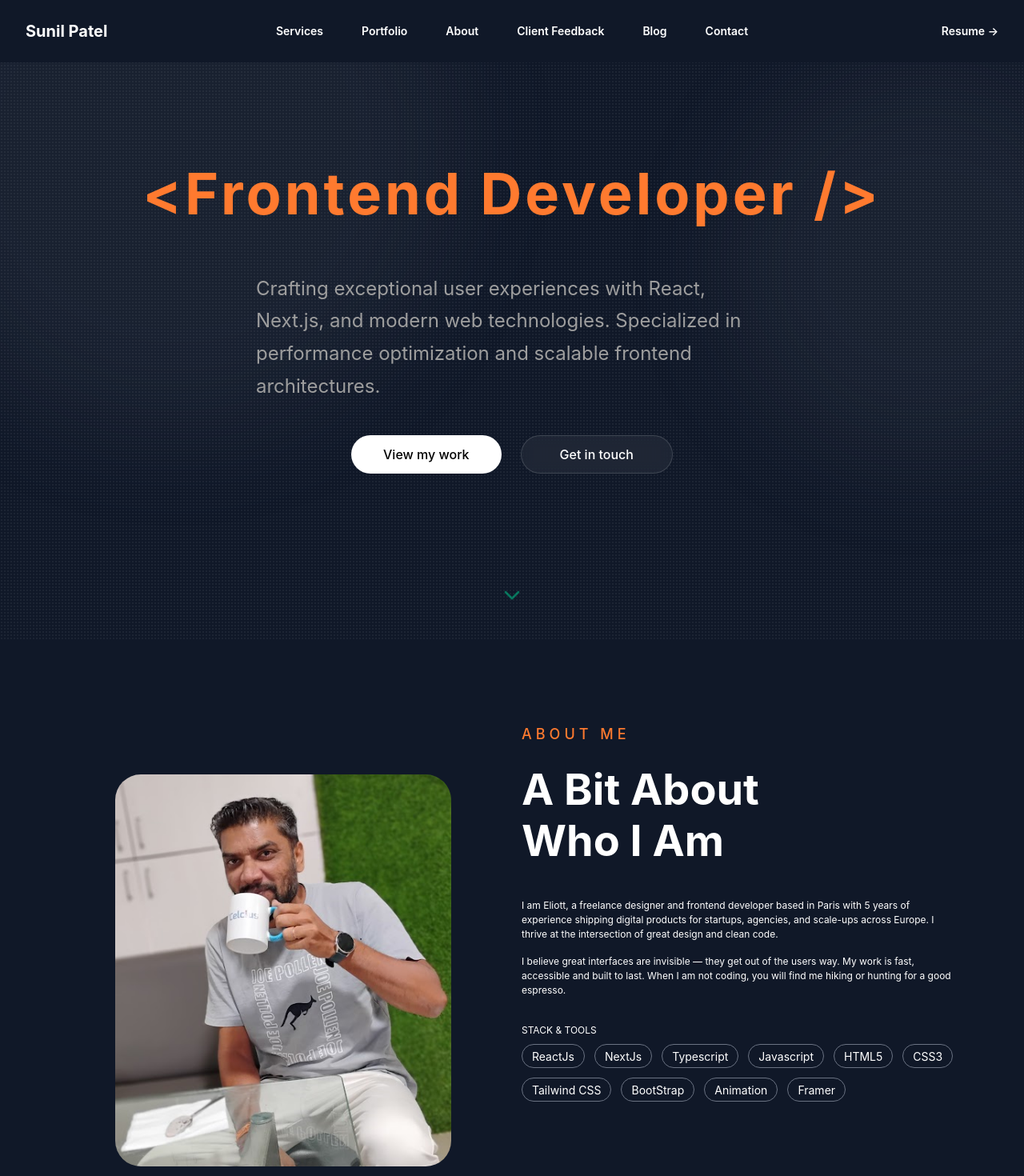
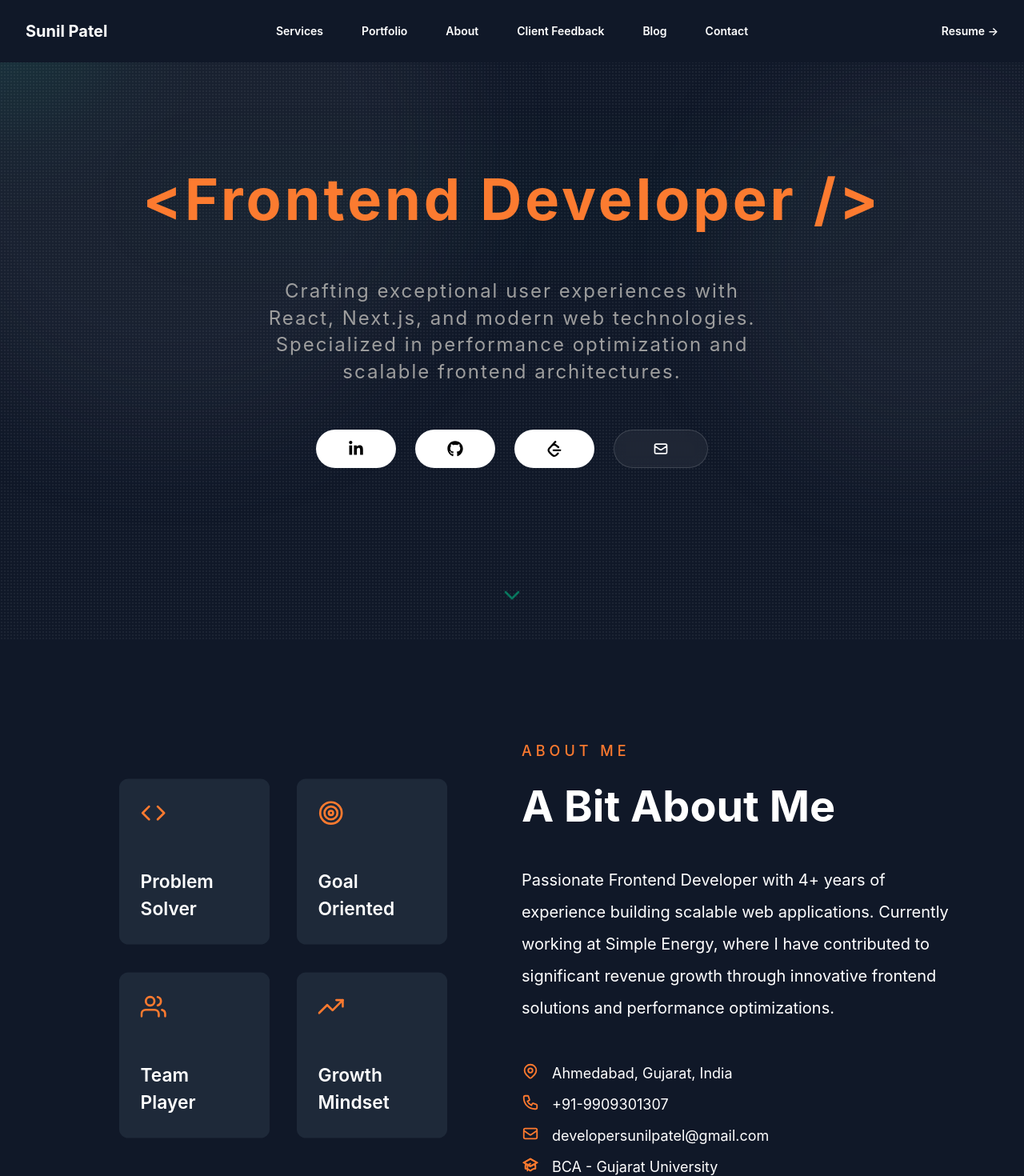
Before and after one commit to developersunilpatel/Resume, a Next.js app: page / in a window 1280 px wide. Shown: the top 1470 px of the page at 80% size. Built offline with nearby package versions, Linux system fonts and the light colour scheme.

Commit message:
Add files via upload

```diff
--- a/src/components/About.tsx
+++ b/src/components/About.tsx
@@ -1,56 +1,97 @@
-import Image from "next/image";
 import React from "react";
+// import Image from "next/image";
+import { HiOutlineLocationMarker, HiOutlinePhone, HiOutlineMail, HiOutlineAcademicCap, } from "react-icons/hi";
+import { FiCode, FiTarget, FiUsers, FiTrendingUp, } from "react-icons/fi";
 
-const tools = [
-  "ReactJs",
-  "NextJs",
-  "Typescript",
-  "Javascript",
-  "HTML5",
-  "CSS3",
-  "Tailwind CSS",
-  "BootStrap",
-  "Animation",
-  "Framer",
+// const tools = [
+//   "ReactJs",
+//   "NextJs",
+//   "Typescript",
+//   "Javascript",
+//   "HTML5",
+//   "CSS3",
+//   "Tailwind CSS",
+//   "BootStrap",
+//   "Animation",
+//   "Framer",
+// ];
+
+const qualities = [
+  {
+    title: "Problem Solver",
+    icon: FiCode,
+  },
+  {
+    title: "Goal Oriented",
+    icon: FiTarget,
+  },
+  {
+    title: "Team Player",
+    icon: FiUsers,
+  },
+  {
+    title: "Growth Mindset",
+    icon: FiTrendingUp,
+  },
 ];
 
 const About = () => {
   return (
     <section id="about" className="py-16 bg-gray-900">
       <div className="relative min-h-[60vh] z-10 mx-auto flex container items-center justify-between gap-16 px-6 py-10 md:px-14 xl:px-20">
-        <div className="grid lg:grid-cols-2 gap-6">
+        <div className="grid lg:grid-cols-2 gap-6 items-center">
           <div className="xl:p-16 lg:p-10 p-0 lg:mb-0 mb-8">
-            <Image
-              src="/sunil.png"
-              alt="Icon"
-              height={100}
-              width={100}
-              className="max-h-[500px] w-full object-cover rounded-4xl"
-            />
+            <div className="grid grid-cols-1 gap-6 md:grid-cols-2">
+              {qualities.map((item, index) => {
+                const Icon = item.icon;
+
+                return (
+                  <div
+                    key={index}
+                    className="group scale-[0.95] rounded-xl bg-gray-800 p-7 transition-all duration-300 hover:scale-[1] hover:bg-gray-700/80 hover:shadow-[0_0_30px_rgba(255,122,47,0.08)]"
+                  >
+                    <div className="mb-14">
+                      <Icon
+                        size={34}
+                        className="text-[#ff7a2f] transition-all duration-300 group-hover:rotate-6 group-hover:scale-110"
+                      />
+                    </div>
+
+                    <h3 className="text-[24px] font-semibold text-white transition-colors duration-300 group-hover:text-[#ff7a2f]" >
+                      {item.title}
+                    </h3>
+                  </div>
+                );
+              })}
+            </div>
           </div>
           <div className="">
             <p className="m-0 text-[18px] font-medium uppercase tracking-[5px] text-[#ff7a2f] mb-6">
               About me
             </p>
             <div className="text-[54px] font-bold text-white xl:mb-10 md:mb-7 mb-4 capitalize leading-[64px]">
-              A bit about
-              <br />
-              Who I am
+              A bit About Me
             </div>
-            <p className="mb-4">
-              I am Eliott, a freelance designer and frontend developer based in
-              Paris with 5 years of experience shipping digital products for
-              startups, agencies, and scale-ups across Europe. I thrive at the
-              intersection of great design and clean code.
-            </p>
-            <p className="mb-8">
-              I believe great interfaces are invisible — they get out of the
-              users way. My work is fast, accessible and built to last. When I
-              am not coding, you will find me hiking or hunting for a good
-              espresso.
+            <p className="mb-8 text-[20px] leading-[40px]">
+              Passionate Frontend Developer with 4+ years of experience building scalable web applications. Currently working at Simple Energy, where I have contributed to significant revenue growth through innovative frontend solutions and performance optimizations.
             </p>
 
-            <p className="mb-2 uppercase">Stack & tools</p>
+            <ul className="text-[18px] flex flex-col gap-3 mt-12">
+              <li className="flex gap-4">
+                <HiOutlineLocationMarker className="text-[#ff7a2f]" size={22} /> Ahmedabad, Gujarat, India
+              </li>
+              <li className="flex gap-4">
+                <HiOutlinePhone className="text-[#ff7a2f]" size={22} /> +91-9909301307
+              </li>
+              <li className="flex gap-4">
+                <HiOutlineMail className="text-[#ff7a2f]" size={22} /> developersunilpatel@gmail.com
+              </li>
+              <li className="flex gap-4">
+                <HiOutlineAcademicCap className="text-[#ff7a2f]" size={22} /> BCA - Gujarat University
+              </li>
+            </ul>
+
+            {/* <p className="mb-2 uppercase">Stack & tools</p>
             <div className="min-h-[50px] flex gap-3 flex-wrap">
               {tools?.map((s: string, index: number) => {
                 return (
@@ -62,7 +103,7 @@ const About = () => {
                   </div>
                 );
               })}
-            </div>
+            </div> */}
           </div>
         </div>
       </div>
--- a/src/components/Hero.tsx
+++ b/src/components/Hero.tsx
@@ -1,9 +1,18 @@
+"use client";
+
+import MouseGlow from "@/components/MouseGlow";
+import { FaLinkedinIn, FaGithub } from "react-icons/fa";
+import { SiLeetcode } from "react-icons/si";
+import { HiOutlineMail } from "react-icons/hi";
+
 const Hero = () => {
   return (
     <main
       id="hero"
-      className="relative min-h-screen overflow-hidden text-white py-0 bg-gray-900"
+      className="relative min-h-screen overflow-hidden text-white py-0 bg-gray-900 selection:bg-emerald-400/30"
     >
+      <MouseGlow />
+
       {/* Background Glow */}
       <div className="absolute inset-0">
         <div className="absolute left-[-10%] top-[-20%] h-[700px] w-[700px] rounded-full bg-gray-500/10 blur-3xl" />
@@ -22,7 +31,21 @@ const Hero = () => {
 
       <section className="relative z-10 mx-auto flex flex-col min-h-screen container items-center justify-center gap-6 px-6 py-10 md:px-14 xl:px-20">
         {/* Heading */}
-        <div className="leading-[0.95] tracking-[-4px]">
+        <div
+          className="relative leading-[0.95] tracking-[-4px] transition-transform duration-200"
+          onMouseMove={(e) => {
+            const target = e.currentTarget;
+
+            const x = (window.innerWidth / 2 - e.clientX) * 0.01;
+            const y = (window.innerHeight / 2 - e.clientY) * 0.01;
+
+            target.style.transform = `translate(${x}px, ${y}px)`;
+          }}
+          onMouseLeave={(e) => {
+            e.currentTarget.style.transform = `translate(0px,0px)`;
+          }}
+        >
+          <div className="absolute inset-0 bg-emerald-500/20 blur-3xl opacity-20" />
           <div className="text-[36px] text-center font-bold text-white md:text-[72px]">
             {/* Hi, I&apos;m <br /> &lt; */}
             <span className="text-[#ff7a2f] capitalize tracking-[4px]">
@@ -31,7 +54,7 @@ const Hero = () => {
           </div>
         </div>
 
-        <p className="mt-10 max-w-[640px] text-[14px] leading-[1.7] text-[#9e9e9e] md:text-[24px]">
+        <p className="mt-10 max-w-[640px] text-[14px] leading-[1.4] text-[#9e9e9e] md:text-[24px] md:tracking-[2px] tracking-[1px] text-center mb-4">
           Crafting exceptional user experiences with React, Next.js, and modern
           web technologies. Specialized in performance optimization and scalable
           frontend architectures.
@@ -40,17 +63,34 @@ const Hero = () => {
         {/* Buttons */}
         <div className="mt-4 flex flex-wrap items-center gap-6">
           <a
-            href="#portfolio"
-            className="cursor-pointer group flex h-[48px] items-center gap-3 rounded-full bg-white px-10 text-[16px] font-medium text-black transition-all duration-300 hover:scale-[1.02]"
+            href="https://www.linkedin.com/in/developersunilpatel"
+            target="_blank"
+            className="cursor-pointer group flex h-[48px] items-center gap-3 rounded-full bg-white px-10 text-[16px] font-medium text-black transition-all duration-500 ease-out hover:-translate-y-1 hover:scale-[1.02]"
           >
-            View my work
+            <FaLinkedinIn size={20} />
+          </a>
+
+          <a
+            href="https://github.com/jskpatel"
+            target="_blank"
+            className="cursor-pointer group flex h-[48px] items-center gap-3 rounded-full bg-white px-10 text-[16px] font-medium text-black transition-all duration-500 ease-out hover:-translate-y-1 hover:scale-[1.02]"
+          >
+            <FaGithub size={20} />
+          </a>
+
+          <a
+            href="https://leetcode.com/u/Jskpatel_2015/"
+            target="_blank"
+            className="cursor-pointer group flex h-[48px] items-center gap-3 rounded-full bg-white px-10 text-[16px] font-medium text-black transition-all duration-500 ease-out hover:-translate-y-1 hover:scale-[1.02]"
+          >
+            <SiLeetcode size={20} />
           </a>
 
           <a
             href="mailto:developersunilpatel@gmail.com"
-            className="cursor-pointer flex h-[48px] items-center rounded-full border border-white/15 bg-white/5 px-12 text-[16px] font-medium text-white backdrop-blur-sm transition-all duration-300 hover:border-white/30 hover:bg-white/10"
+            className="cursor-pointer flex h-[48px] items-center gap-3 rounded-full border border-white/15 bg-white/5 px-12 text-[16px] font-medium text-white backdrop-blur-sm transition-all duration-500 ease-out hover:-translate-y-1 hover:border-white/30 hover:bg-white/10"
           >
-            Get in touch
+            <HiOutlineMail size={20} />
           </a>
         </div>
 
--- /dev/null
+++ b/src/components/MouseGlow.tsx
@@ -0,0 +1,58 @@
+"use client";
+
+import { useEffect, useRef } from "react";
+
+const MouseGlow = () => {
+  const glowRef = useRef<HTMLDivElement>(null);
+
+  useEffect(() => {
+    const glow = glowRef.current;
+
+    if (!glow) return;
+
+    let mouseX = 0;
+    let mouseY = 0;
+
+    let currentX = 0;
+    let currentY = 0;
+
+    const speed = 0.08;
+
+    const moveMouse = (e: MouseEvent) => {
+      mouseX = e.clientX;
+      mouseY = e.clientY;
+    };
+
+    window.addEventListener("mousemove", moveMouse);
+
+    const animate = () => {
+      currentX += (mouseX - currentX) * speed;
+      currentY += (mouseY - currentY) * speed;
+
+      glow.style.transform = `
+        translate3d(
+          ${currentX - 150}px,
+          ${currentY - 150}px,
+          0
+        )
+      `;
+
+      requestAnimationFrame(animate);
+    };
+
+    animate();
+
+    return () => {
+      window.removeEventListener("mousemove", moveMouse);
+    };
+  }, []);
+
+  return (
+    <div
+      ref={glowRef}
+      className="pointer-events-none fixed left-0 top-0 z-[1] h-[300px] w-[300px] rounded-full bg-emerald-400/10 blur-3xl mix-blend-screen"
+    />
+  );
+};
+
+export default MouseGlow;
```
